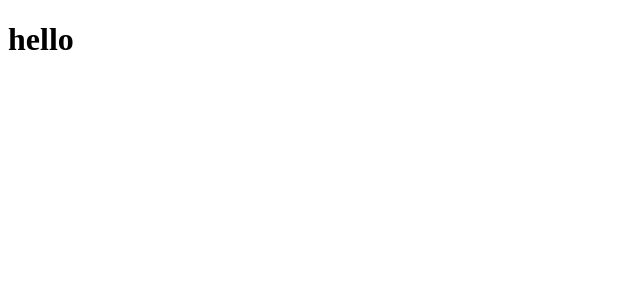
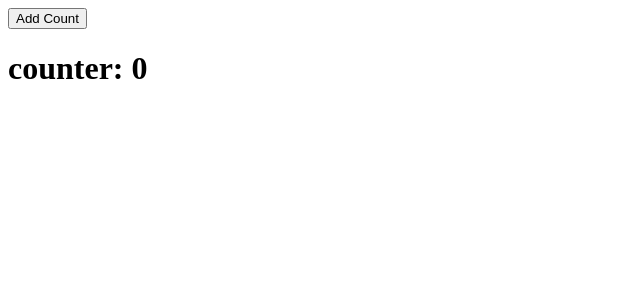
Before and after one commit to SUHAIB-P-A/reactSample2, a React (Create React App) app: page / in a window 1280 px wide. Shown: the top 300 px of the page, without its empty margins (0-640 px from the left). Built offline with nearby package versions, Linux system fonts and the light colour scheme.

Commit message:
commit 1 counter with normal function next arrow function

```diff
--- a/src/App.js
+++ b/src/App.js
@@ -1,8 +1,16 @@
-
-
 function App() {
+  let count = 0;
+  function addCount() {
+    count = count + 1;
+    console.log(count);
+  }
   return (
-    <h1>hello</h1>
+    <div>
+      <button onClick={addCount}>
+        Add Count
+      </button>
+      <h1>counter: {count}</h1>
+    </div>
   );
 }
 
```
